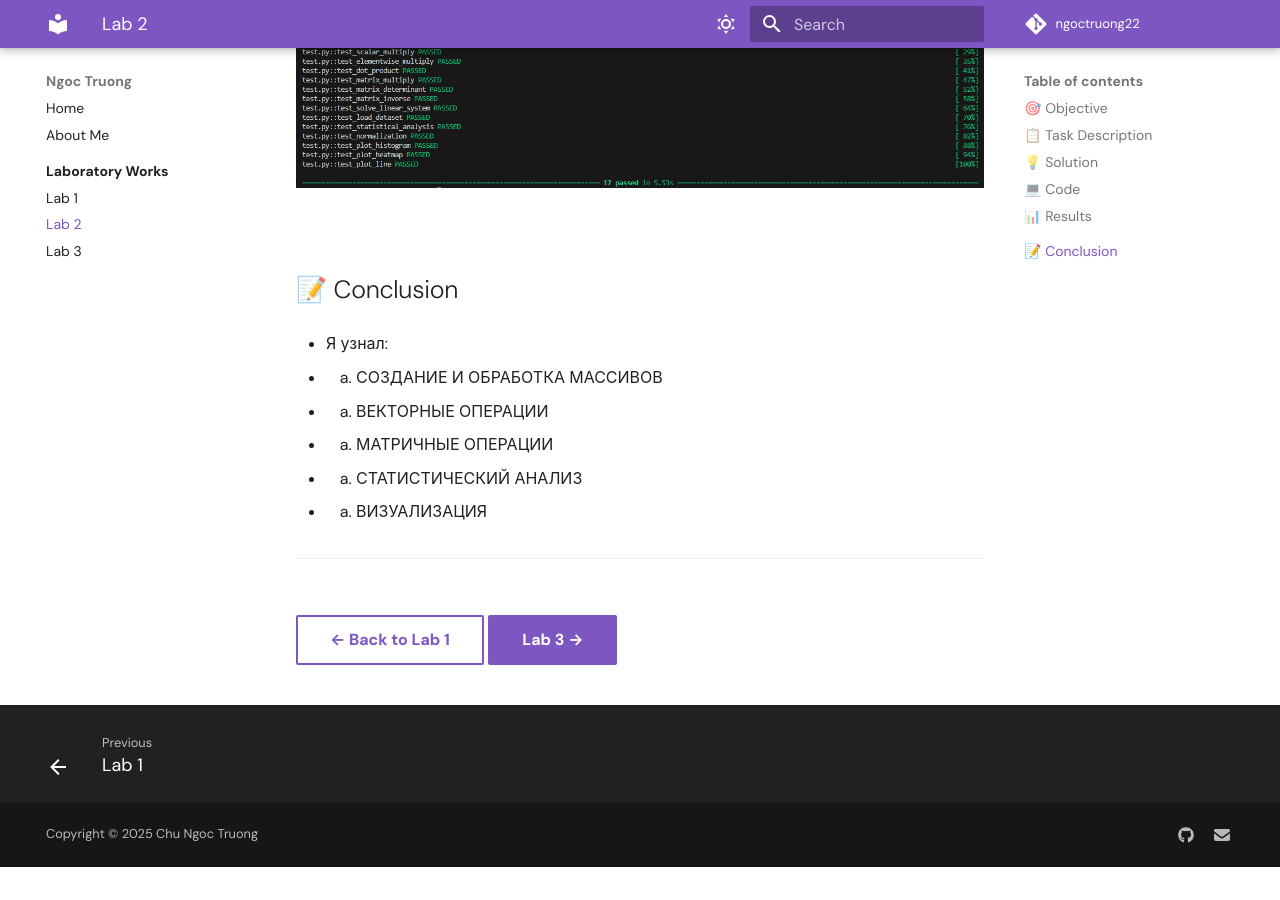
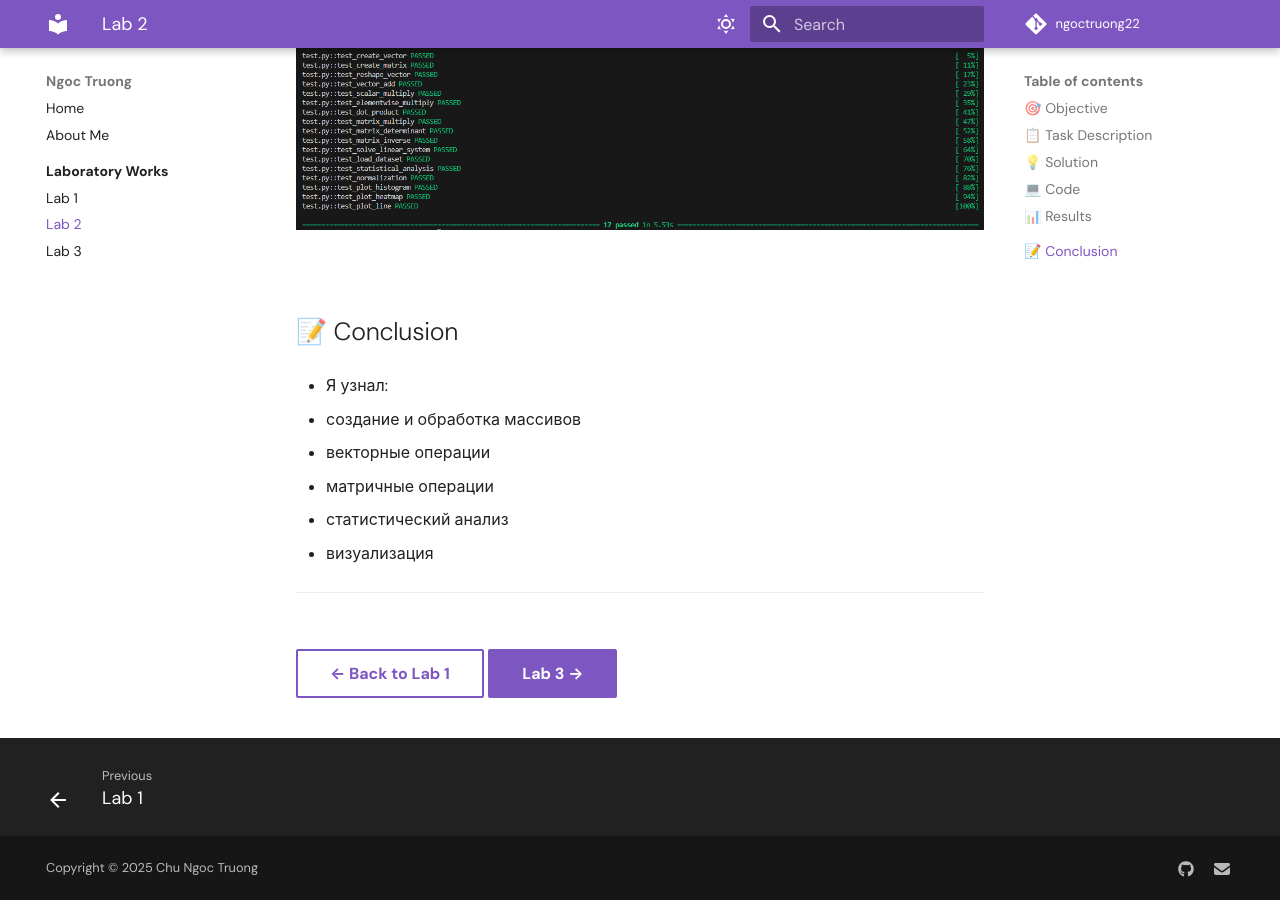
Before and after one commit to ngoctruong22/ngoctruong22.github.io, an MkDocs documentation site: the page built from source/docs/laboratory/lab2.md, in a window 1280 px wide and 900 px high, scrolled down 2007 px. Built offline with MkDocs 1.6.1 and Material for MkDocs 9.7.7, drawn with Linux system fonts in a browser that asks for light colours; before the commit the page ends 2874 px from its top, so only the background shows below that.

Commit message:
fix interface lab1,2

```diff
--- a/source/docs/laboratory/lab2.md
+++ b/source/docs/laboratory/lab2.md
@@ -60,7 +60,9 @@
 ## 💻 Code
 
 ![alt text](image-1.png)
+
 Подробности кода можно посмотреть здесь: [View code](https://github.com/ngoctruong22/ngoctruong22.github.io/tree/main/numpy_lab)
+
 ---
 
 ## 📊 Results
@@ -74,11 +76,11 @@
 <!-- Nhận xét, rút ra bài học sau khi hoàn thành lab -->
 + Я узнал:
 
-+  1. СОЗДАНИЕ И ОБРАБОТКА МАССИВОВ
-+  2. ВЕКТОРНЫЕ ОПЕРАЦИИ
-+  3. МАТРИЧНЫЕ ОПЕРАЦИИ
-+  4. СТАТИСТИЧЕСКИЙ АНАЛИЗ
-+  5. ВИЗУАЛИЗАЦИЯ
+1. создание и обработка массивов
+2. векторные операции
+3. матричные операции
+4. статистический анализ
+5. визуализация
 ---
 
 <div style="display: flex; justify-content: space-between; margin-top: 2rem;" markdown>
```
Also changed, not shown: source/docs/laboratory/lab1.md (+4 -2 lines).
